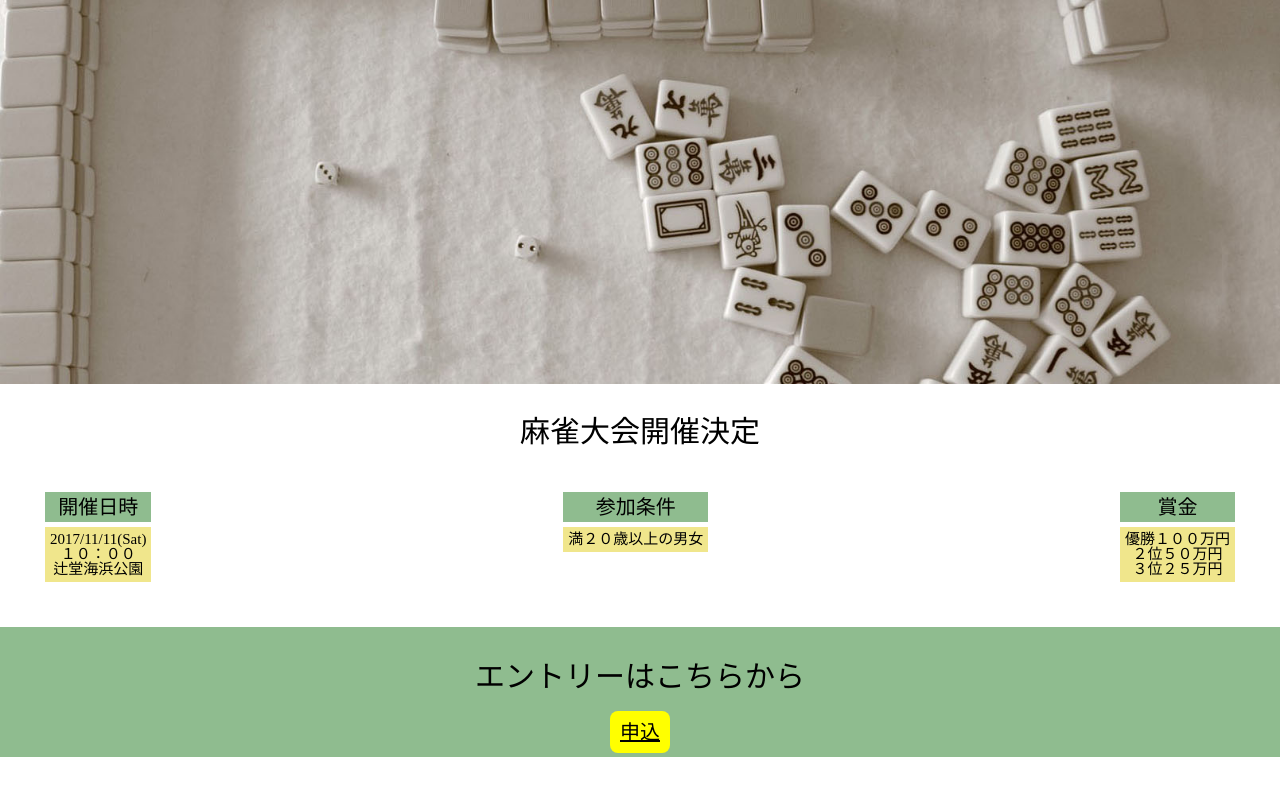
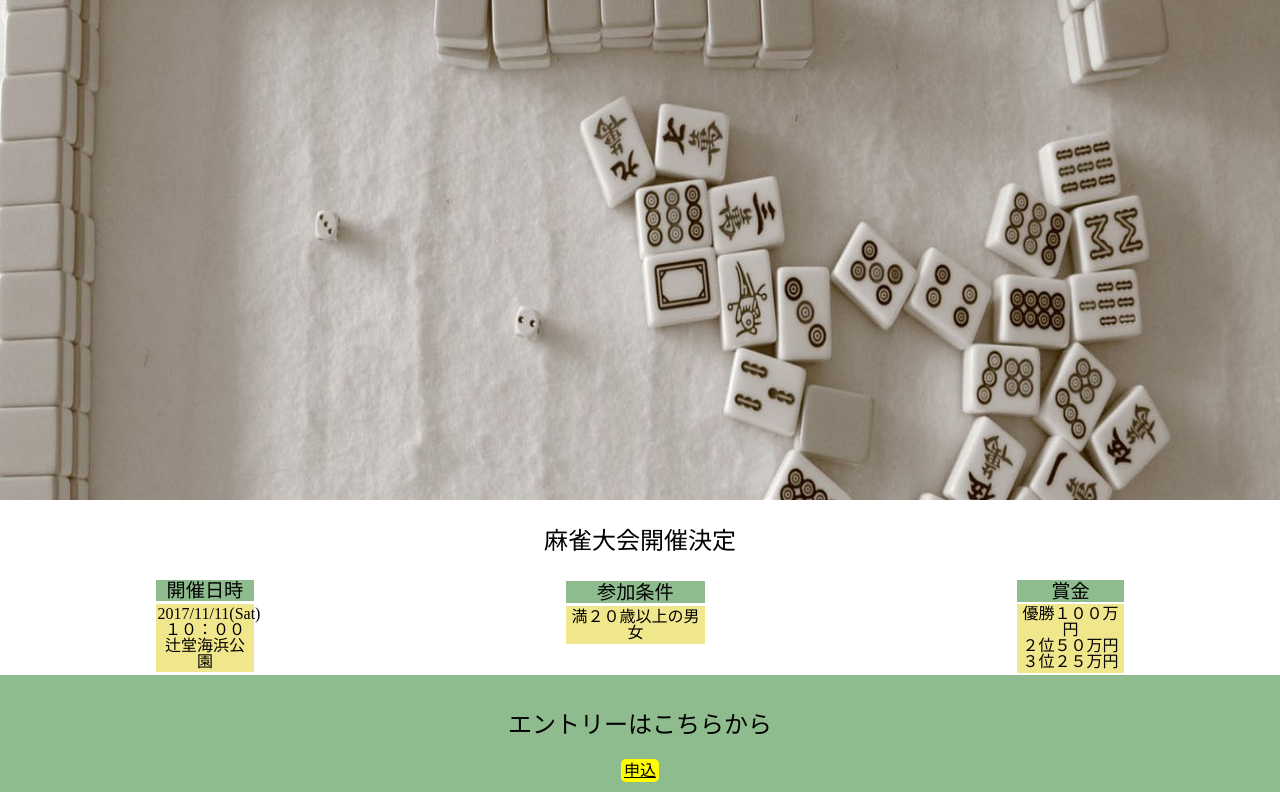
Before and after one commit to aokinari/responsive-site, a plain HTML site: page index.html in a window 1280 px wide. Drawn offline with nearby package versions, Linux system fonts and the light colour scheme.

Commit message:
style.css

```diff
--- a/style.css
+++ b/style.css
@@ -1,70 +1,72 @@
 @charset "utf-8";
 
 .flexible-images {
+  background-image: url("./mahjong-945011_1920.jpg");
   max-width: 100%;
-  height: auto;
+  height: 500px;
+  background-size: cover;
+  background-position: center center;
 }
 
 @media (max-width: 768px) {
-  header {
+  .flexible-images{
     height: 250px;
   }
 }
 
 
 h1 {
-    margin: 30px;
-    font-size: 30px;
+    margin: 2%;
+    font-size: 150%;
     text-align: center;
 }
 
 p {
-    font-size: 15px;
+    font-size: 100%;
 }
 
 .showcase{
-    margin: 40px;
     display: block;
     display: flex;
-    justify-content: space-between;
+    justify-content: space-around;
     text-align: center;
 }
 
 .box1{
     display: block;
     background-color: #f0e68c;
-    padding: 5px;
-    margin: 5px;
+    padding: 2%;
+    margin: 2%;
 }
 
 @media (max-width: 768px) {
   .showcase {
     flex-direction: column;
-    width: 100%;
   }
 }
+
+
 
 
 h2{
     display: block;
     background-color:  #8fbc8f;
-    font-size: 20px;
-    padding: 5px;
-    margin: 5px;
+    font-size: 120%;
+    padding: 1%;
+    margin: 2%;
 }
 
 
 footer{
     background-color: #8fbc8f;
-    padding-top: 5px;
-    padding-bottom: 15px;
+    padding-top: 1%;
+    padding-bottom: 1%;
     text-align: center;
 }
 
 .footer-botton{
-    font-size: 20px;
     background-color: #ffff00;
     color: black;
-    border-radius: 8px;
-    padding: 10px;
+    border-radius: 5px;
+    padding: 3px;
 }
```
